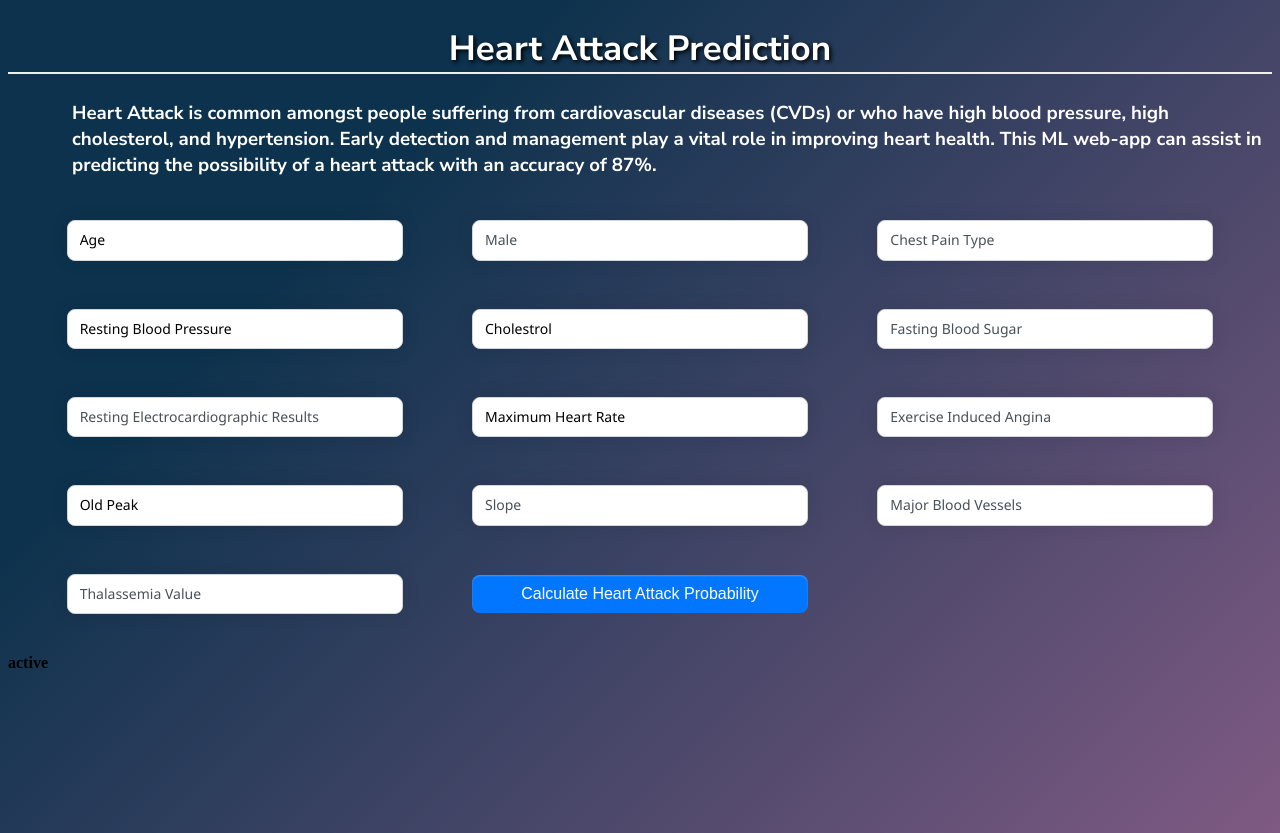
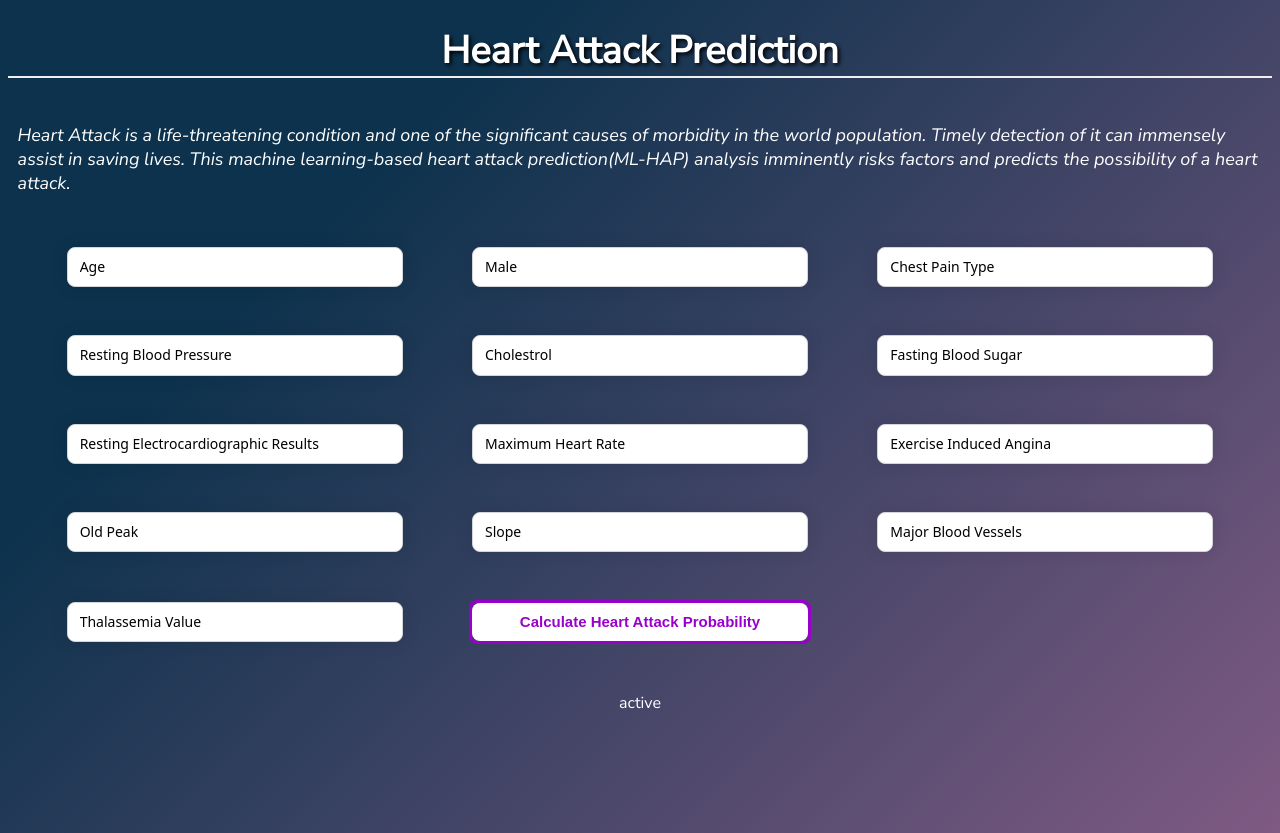
Before and after one commit to juhimanishjain/ml-for-heart-attack-prediction, a Flask app: template templates/heart_attack.html in a window 1280 px wide. Run offline with Flask 2, Linux system fonts and the light colour scheme; the template is opened without the code that fills it: most values are stand-ins (such as "Sample title", 1, 10 or a date in 2020); parts of the project's set-up code (start-up, migrations or seed data) failed here and were passed over.

Commit message:
Add files via upload

```diff
--- a/app.py
+++ b/app.py
@@ -30,10 +30,10 @@ def predict():
   print(pred)
   def final_statement():
     if pred == 1:
-      return 'Result: The model has predicted that you will not suffer from heart attack. However, you should take care of your heart health.'
+      return 'Result: This model has predicted that you won\'t suffer from a heart attack, but you should take care of your heart health'
     elif pred == 0:
-      return 'Result: This model has predicted that you have high chances of suffering from heart attack. You should immediately consult a doctor.'
+      return 'Result: You should immediately consult a doctor, as this model has predicted that you can suffer from a heart attack'
   return render_template('heart_attack.html',statement=final_statement())
 
 if __name__=='__main__':
-    app.run(debug=True)
+    app.run(port=4999, debug=True)
--- a/static/heart_attack.css
+++ b/static/heart_attack.css
@@ -1,14 +1,15 @@
-@import url('https://fonts.googleapis.com/css2?family=Nunito&display=swap');
-@import url('https://fonts.googleapis.com/css2?family=Nunito+Sans:wght@700&display=swap');
-@import url('https://fonts.googleapis.com/css2?family=Noto+Sans&display=swap');
-@import url('https://fonts.googleapis.com/css2?family=Noto+Sans:wght@600&display=swap');
+/* fonts */
+@import url('https://fonts.googleapis.com/css2?family=Nunito+Sans&display=swap');
+@import url('https://fonts.googleapis.com/css2?family=Nunito+Sans:ital@1&display=swap');
+
+
 body{
   background-image: linear-gradient(315deg, #7f5a83 0%, #0d324d 74%);
   min-height: calc(100vh - 0px);
 }
 
 .main-heading-bold{
-  font-size: 35px;
+  font-size: 37px;
   text-align: center;
   margin:2% 0px;
   font-family: 'Nunito Sans', sans-serif;
@@ -51,7 +52,7 @@ input[type="text"], select{
   font-size: 0.875rem;
   font-weight: 400;
   line-height: 1.4rem;
-  color: #495057;
+  color: #000000;
   background-color: #fff;
   border: 1px solid #d2d6da;
   appearance: none;
@@ -83,18 +84,19 @@ select{
 .button-22 {
   align-items: center;
   appearance: button;
-  background-color: #0276FF;
+  background-color: #fff;
   border-radius: 8px;
   border-style: none;
+  border-color: solid #9900cc;
   box-shadow: rgba(255, 255, 255, 0.26) 0 1px 2px inset;
   box-sizing: border-box;
-  color: #fff;
+  color: #9900cc;
   cursor: pointer;
   display: flex;
   flex-direction: row;
   flex-shrink: 0;
   font-family: "RM Neue",sans-serif;
-  font-size: 100%;
+  font-size: 15px;
   line-height: 1.15;
   margin: 0;
   padding: 10px 21px;
@@ -106,13 +108,13 @@ select{
   touch-action: manipulation;
 }
 
-.button-22:active {
+/* .button-22:active {
   background-color: #006AE8;
 }
 
 .button-22:hover {
   background-color: #1C84FF;
-}
+} */
 
 .main-container{
   grid-template-columns: 200% 200%;
@@ -147,3 +149,120 @@ select{
 .button-22{
   text-align: center;
 }
+
+.button{
+  border: 3px solid #9900cc;
+  border-radius: 8px;
+}
+
+.text{
+  width: inherit;
+  display: flex;
+  justify-content: center;
+  align-content: center;
+  color: #fff;
+  font-family: 'Nunito Sans', sans-serif;
+  padding: 0.6rem;
+  padding-top: 0.1rem;
+  font-size: 20px;
+}
+
+.result{
+  width:inherit;
+  margin-left: auto;
+  margin-right: auto;
+  color: #fff;
+  font-family: 'Nunito Sans', sans-serif;
+  display: flex;
+  justify-content: center;
+  align-content: center;
+  padding: 0.5rem;
+}
+
+/* alignments for different screen sizes */
+@media (min-width:1250px){
+  .main-heading-bold{
+    font-size: 38px;
+  }
+
+  .text{
+    width: inherit;
+    font-size: 18px;
+  }
+}
+
+@media screen and (min-width: 800px) and (max-width: 1100px){
+  .text{
+    width: inherit;
+    font-size: 18px;
+  }
+
+  .column div, .flex-box-container div {
+    width:inherit;
+    margin: 0.3rem;
+  }
+
+  .button{
+    width: fit-content;
+  }
+}
+
+@media all and (min-width:600px) and (max-width:800px){
+  .main-heading-bold{
+    font-size: 32px;
+  }
+
+  .column, .flex-box-container{
+    display: block;
+    align-items: center;
+    justify-content: center;
+    margin-left: auto;
+    margin-right: auto;
+    padding: 0;
+  }
+
+  .column div, .flex-box-container div, .button-22 {
+    width: 20rem;
+  }
+
+  .column div, #thal-value{
+    padding: 0.5rem;
+  }
+}
+
+@media (max-width: 600px){
+  .main-heading-bold{
+    font-size: 23px;
+  }
+
+  .column, .flex-box-container{
+    display: block;
+    align-items: center;
+    justify-content: center;
+    margin-left: auto;
+    margin-right: auto;
+    padding: 0;
+  }
+
+  .column div, .flex-box-container div, .button-22 {
+    width: 17rem;
+  }
+
+  .column div, #thal-value{
+    padding: 0.5rem;
+  }
+}
+
+@media (max-width:300px){
+  .column div, .flex-box-container div, .button-22 {
+    width: 15rem;
+  }
+}
+
+/* preventing chrome to autofill input field color from background */
+input:-webkit-autofill,
+input:-webkit-autofill:hover,
+input:-webkit-autofill:focus,
+input:-webkit-autofill:active {
+    transition: background-color 5000s ease-in-out 0s;
+}
--- a/templates/heart_attack.html
+++ b/templates/heart_attack.html
@@ -8,13 +8,18 @@
   </head>
   <body>
     <h1 class="main-heading-bold">Heart Attack Prediction</h1>
-    <h3>
-      Heart Attack is common amongst people suffering from cardiovascular diseases (CVDs) or who
-      have high blood pressure, high cholesterol, and hypertension. Early detection and management
-      play a vital role in improving heart health. This ML web-app can assist in predicting the possibility of a heart attack with an accuracy of 87%.
-    </h3>
-
-    <form action="" method="POST">
+    <div class="text">
+      <p class="text-for-large-screens">
+        <i>
+          Heart Attack is a life-threatening condition and one of the significant
+          causes of morbidity in the world population. Timely detection of it can
+          immensely assist in saving lives. This machine learning-based heart attack
+          prediction(ML-HAP) analysis imminently risks factors and predicts the possibility
+          of a heart attack.
+        </i>
+      </p>
+    </div>
+    <form action="/heart-attack-prediction" method="POST">
       <div class="main-container" id="grid-container">
         <div class="column">
           <div><input type="text" placeholder="Age" name="age" required="required" id="age"></div>
@@ -111,14 +116,16 @@
               <option value="3">Reversible Defect</option>
             </select>
           </div>
-          <div>
+          <div class="button">
             <br>
-              <button class="button-22" role="button" onclick="showMessage()">Calculate Heart Attack Probability</button>
+              <button class="button-22" role="button" onclick="showMessage()">
+                <b>Calculate Heart Attack Probability</b>
+                </button>
             </br>
           </div>
         </div>
       </div>
-      <b class="final-statement"><p>{{statement}}</p></b>
+      <div class="result"><p>{{statement}}</p></div>
     </form>
   </body>
 </html>
```
